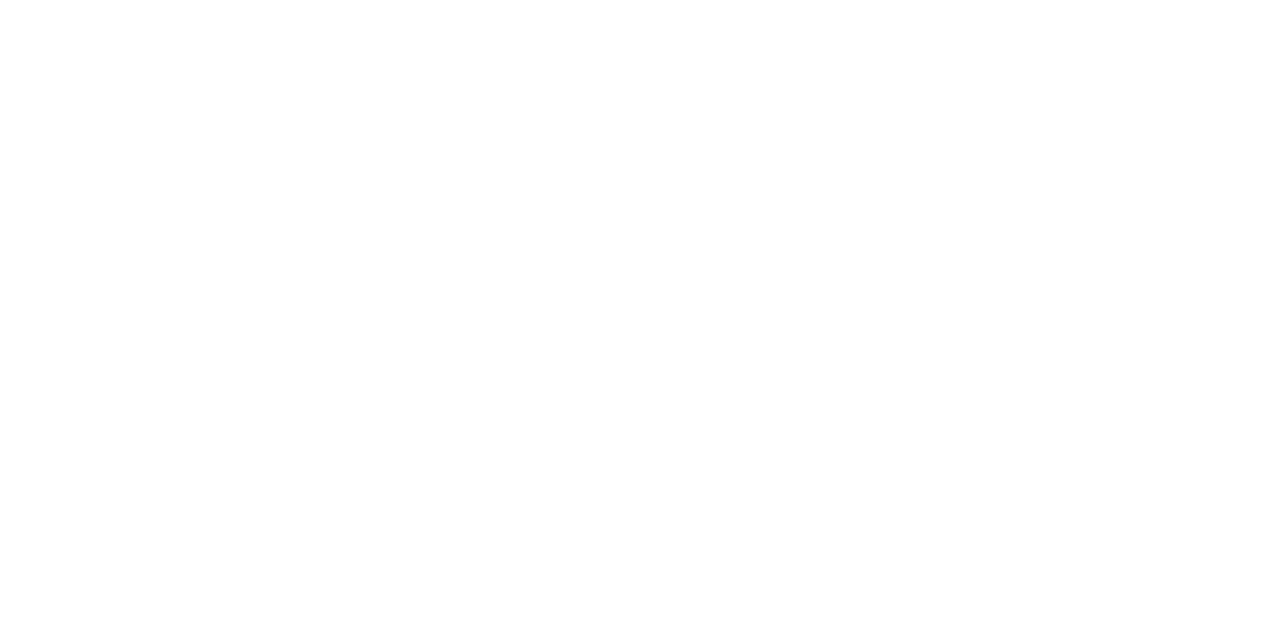
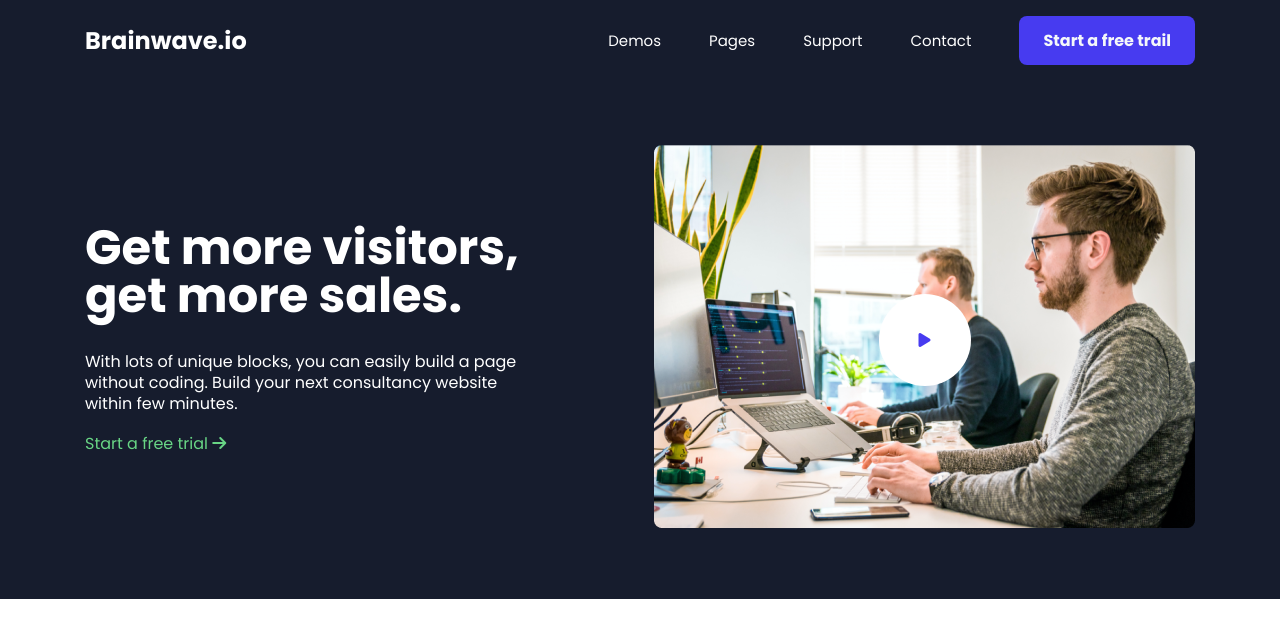
Before and after one commit to ctnylmz/landing-page, a plain HTML site: page index.html in a window 1280 px wide. Drawn offline with Linux system fonts and the light colour scheme.

Commit message:
Finsh Header

```diff
--- /dev/null
+++ b/Assets/css/style.css
@@ -0,0 +1,132 @@
+* {
+    margin: 0;
+}
+
+:root {
+    --primary: #473BF0;
+    --white: #fff;
+    --dark: #161C2D;
+    --bg-dark: #161C2D;
+    --green: #68D585;
+    --bg-white: #F4F7FA;
+    --bg-light: #ECF2F7;
+}
+
+body {
+    font-family: "Poppins", sans-serif;
+}
+
+.container {
+    max-width: 1110px;
+    margin: 0 auto;
+}
+
+/* Header */
+header #header {
+    padding: 16px 0;
+    background-color: var(--bg-dark);
+}
+
+header #header .header-wrapper {
+    display: flex;
+    justify-content: space-between;
+    align-items: center;
+}
+
+
+header #header .header-wrapper .header-title h1 a {
+    text-decoration: none;
+    font-size: 24px;
+    font-weight: bold;
+    color: var(--white);
+}
+
+
+header #header .header-wrapper .header-navbar {
+    display: flex;
+    align-items: center;
+    gap: 48px;
+}
+
+header #header .header-wrapper .header-navbar ul {
+    display: flex;
+    list-style: none;
+    gap: 48px;
+}
+
+header #header .header-wrapper .header-navbar ul li a {
+    text-decoration: none;
+    font-size: 15px;
+    color: var(--white);
+
+}
+
+header #header .header-wrapper .header-navbar .btn {
+    text-decoration: none;
+    background-color: var(--primary);
+    font-weight: 700;
+    color: var(--bg-white);
+    padding: 12px 24px;
+    display: inline-block;
+    border-radius: 8px;
+}
+
+/* topContent */
+
+main #topContent {
+    padding: 64px 0;
+    background-color: var(--bg-dark);
+}
+
+main #topContent .topContent-wrapper {
+    display: flex;
+    justify-content: space-between;
+    align-items: center;
+    gap: 135px;
+}
+
+main #topContent .topContent-wrapper .topContent-text .topContent-title {
+    color: var(--white);
+    font-size: 48px;
+    font-weight: bold;
+    line-height: 1;
+}
+
+main #topContent .topContent-wrapper .topContent-text .topContent-text {
+    color: var(--white);
+    font-size: 16px;
+    margin-top: 32px;
+    line-height: 1.3;
+}
+
+
+main #topContent .topContent-wrapper .topContent-text .topContent-btn a {
+    text-decoration: none;
+    display: inline-block;
+    margin-top: 16px;
+    color: var(--green);
+
+}
+
+
+main #topContent .topContent-wrapper .topcontent-img {
+    position: relative;
+}
+
+main #topContent .topContent-wrapper .topcontent-img #play {
+    position: absolute;
+    top: 50%;
+    left: 50%;
+    z-index: 1;
+
+    width: 92px;
+    height: 92px;
+    transform: translate(-50%, -50%);
+    display: flex;
+    align-items: center;
+    justify-content: center;
+    border-radius: 100%;
+    background:var(--white);
+    cursor: pointer;
+    color: var(--primary);
+}
--- a/index.html
+++ b/index.html
@@ -4,8 +4,60 @@
     <meta charset="UTF-8">
     <meta name="viewport" content="width=device-width, initial-scale=1.0">
     <title>Landing Page</title>
+     <!--Font-->
+    <link rel="preconnect" href="https://fonts.googleapis.com">
+    <link rel="preconnect" href="https://fonts.gstatic.com" crossorigin>
+    <link href="https://fonts.googleapis.com/css2?family=Poppins:wght@300;400;500;600;700;800;900&display=swap" rel="stylesheet">
+    <!--CSS-->
+    <link rel="stylesheet" href="Assets/css/style.css">
+
+    <!--font-awesome-->
+    <link rel="stylesheet" href="https://cdnjs.cloudflare.com/ajax/libs/font-awesome/6.7.2/css/all.min.css" integrity="sha512-Evv84Mr4kqVGRNSgIGL/F/aIDqQb7xQ2vcrdIwxfjThSH8CSR7PBEakCr51Ck+w+/U6swU2Im1vVX0SVk9ABhg==" crossorigin="anonymous" referrerpolicy="no-referrer" />
 </head>
 <body>
+    <header>
+        <section id="header">
+            <div class="container">
+                <div class="header-wrapper">
+                   <div class="header-title">
+                     <h1><a href="/">Brainwave.io</a></h1>
+                   </div>
+                    <nav class="header-navbar">
+                        <ul>
+                            <li><a href="#">Demos</a></li>
+                            <li><a href="#">Pages</a></li>
+                            <li><a href="#">Support</a></li>
+                            <li><a href="#">Contact</a></li>
+                        </ul>
+                        <a href="#" class="btn">Start a free trail </a>
+                    </nav>
+                </div>
+            </div>
+        </section>
+    </header>
+    <main>
+        <section id="topContent">
+            <div class="container">
+                <div class="topContent-wrapper">
+                    <div class="topContent-text">
+                        <div class="topContent-title">
+                              Get more visitors, get more sales.
+                        </div>
 
+                        <div class="topContent-text">
+                               With lots of unique blocks, you can easily build a page without coding. Build your next consultancy website within few minutes.
+                        </div>
+                        <div class="topContent-btn">
+                              <a href="#" >Start a free trial <i id="arrow" class="fa-solid fa-arrow-right"></i></a>
+                        </div>
+                    </div>
+                    <div class="topcontent-img">
+                        <img src="Assets/img/overlay.png" alt="">
+                        <i id="play" class="fa-solid fa-play"></i>
+                    </div>
+                </div>
+            </div>
+        </section>
+    </main>
 </body>
 </html>
```
Also changed, not shown: leran.html (added, +17 -0 lines), Assets/img/brands1.png (added), Assets/img/brands2.png (added), Assets/img/brands3.png (added), Assets/img/brands4.png (added), Assets/img/brands5.png (added), Assets/img/brands6.png (added), Assets/img/img1.png (added), Assets/img/img2.png (added), Assets/img/overlay.png (added).
